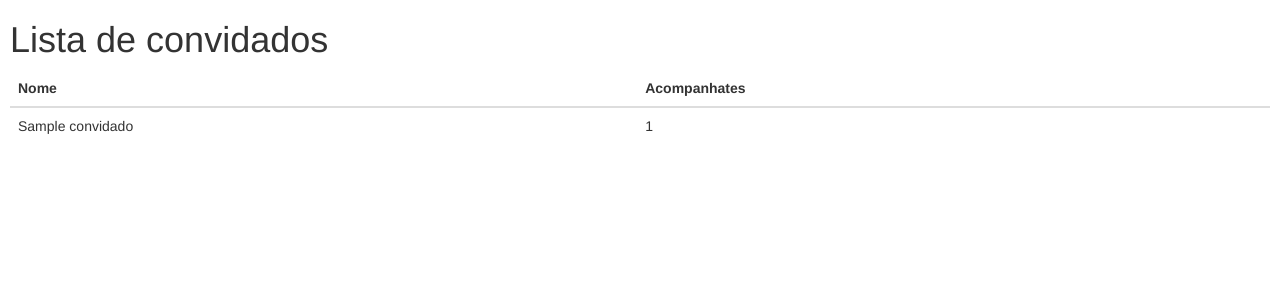
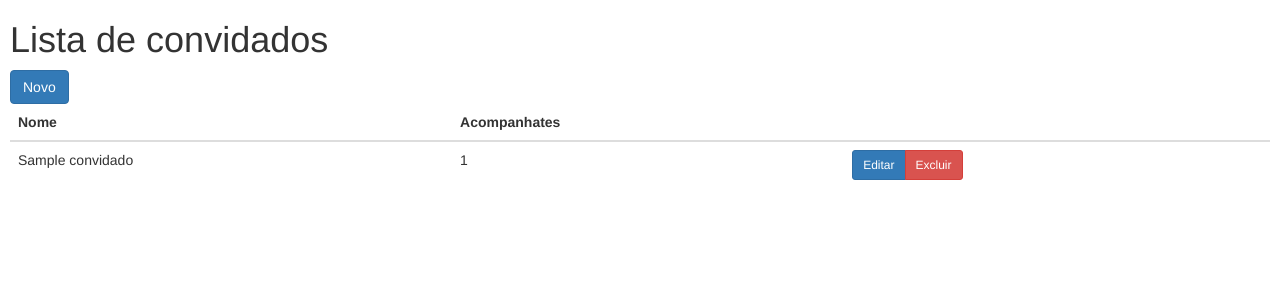
Before and after one commit to Viniciustertuliano/festa-flask, a Flask app: page /convidados/ in a window 1280 px wide. Shown: the top 300 px of the page. Run offline with Flask 2, Linux system fonts and the light colour scheme; tables that the repository leaves empty hold one stand-in row (values such as "Sample post"); some libraries are stand-ins or nearby versions.

Commit message:
Reformulado layout

```diff
--- a/festa/templates/festa.html
+++ b/festa/templates/festa.html
@@ -6,7 +6,17 @@
 <div class="card bg-dark text-white " style="margin: 10px">
   <div class="card-heading">
     <h1 class="card-title">Lista de convidados</h1>
+    <a href="{{ url_for('festa.create') }}" type="button" class="btn btn-primary">Novo</a>
   </div>
+  <!--
+  <form class="form-inline" method="post" th:object="${convidado}" th:action="@{/convidados}" style="margin: 20px 0">
+    <div class="form-group">
+      <input type="text" class="form-control" placeholder="Nome" th:field="*{nome}" />
+      <input type="text" class="form-control" placeholder="Acompanhantes" th:field="*{quantidadeAcompanhantes}" />
+      <button type="submit" class="btn btn-primary">Adicionar</button>
+    </div>
+  </form>
+  -->
   <div class="card-body">
     <table class="table table-dark">
       <thead>
@@ -22,12 +32,11 @@
           <td>{{ convidado.nome }}</td>
           <td>{{ convidado.acompanhante }}</td>
           <td>
-            <!--erro inserir depois
-              <div class="btn-group pull-right">
-              <a class="btn btn-sm btn-primary">Editar</a>
-              <a class="delete btn btn-sm btn-danger">Excluir</a>
+            <div class="btn-group d-flex justify-content-end">
+              <a href="{{ url_for('festa.update', id=convidado.id) }}" class="btn btn-sm btn-primary">Editar</a>
+              <a href="{{ url_for('festa.delete', id=convidado.id) }}" class="delete btn btn-sm btn-danger">Excluir</a>
 
-            </div>-->
+            </div>
           </td>
         </tr>
         {% endfor %}
```
